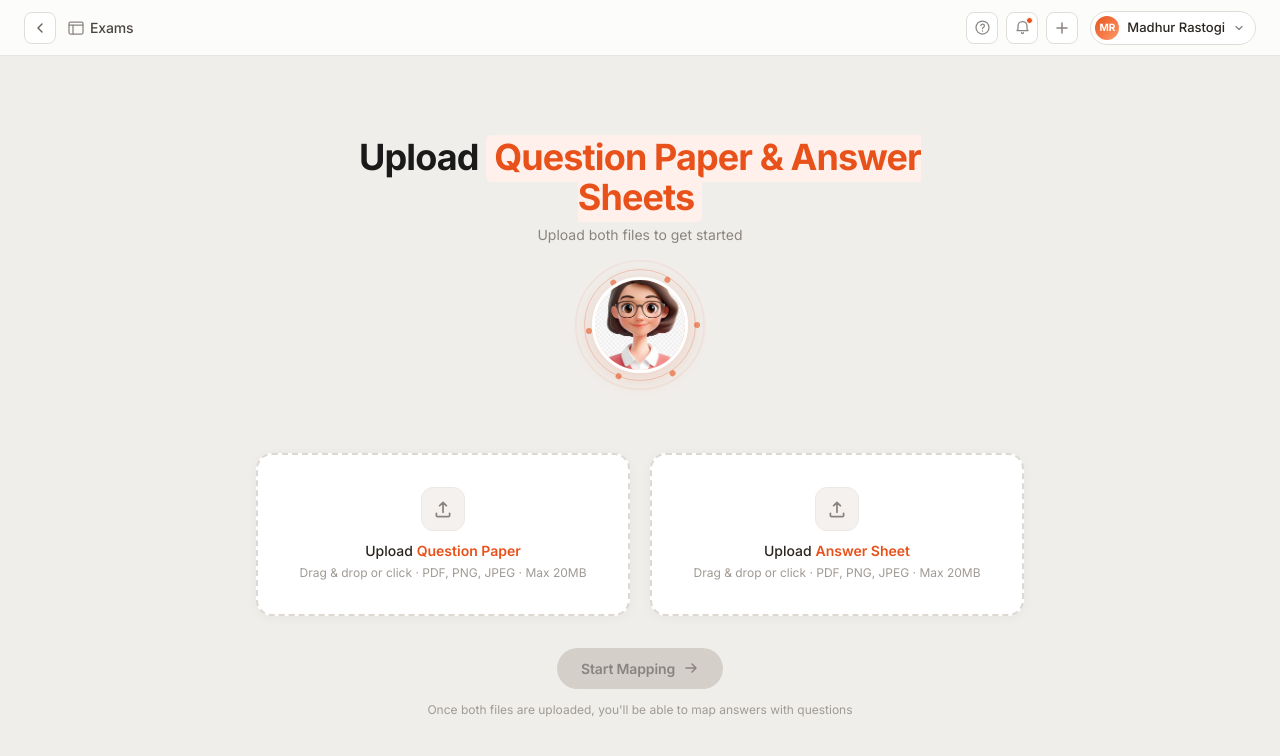
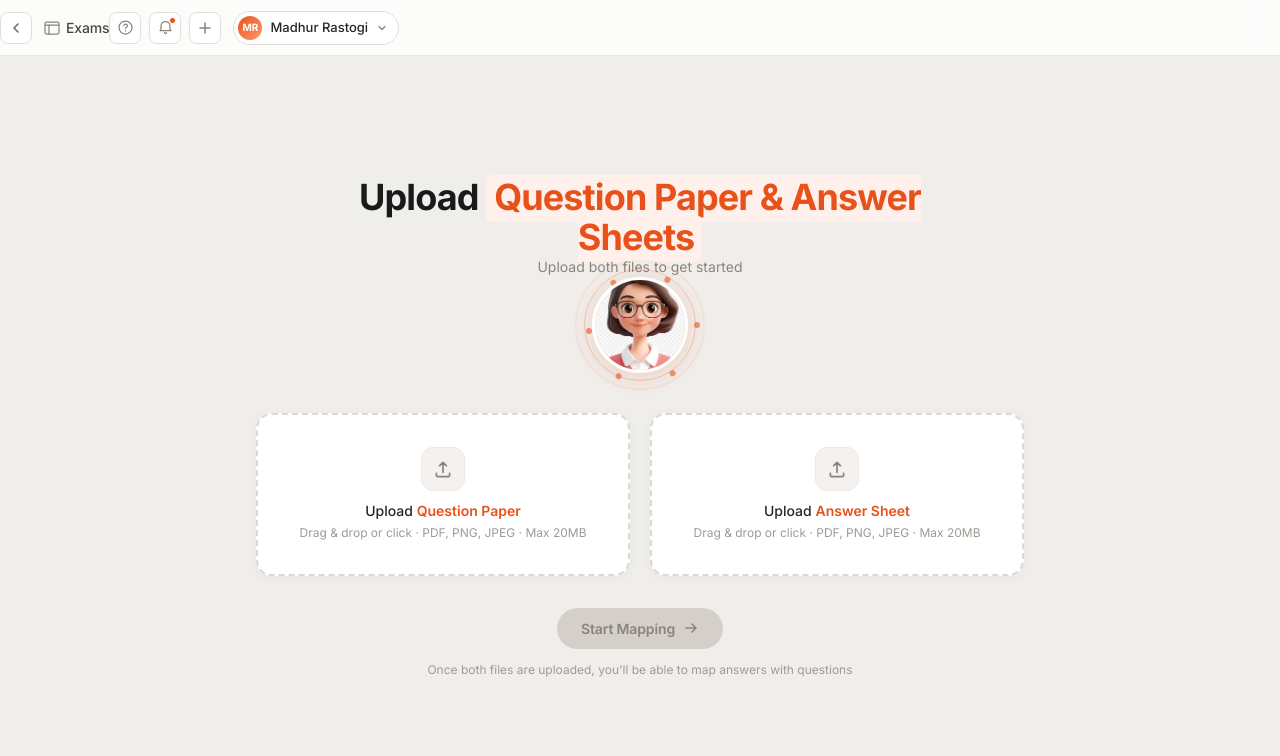
Before and after one commit to anshumancodes/veda-ai-assessment, a Next.js app in the folder apps/web/: page / in a window 1280 px wide. Shown: the top 756 px of the page. Built offline with nearby package versions, Linux system fonts and the light colour scheme.

Commit message:
style(globals): add italics and scrollbar styles to Inter font

```diff
--- a/apps/web/src/app/globals.css
+++ b/apps/web/src/app/globals.css
@@ -1,4 +1,4 @@
-@import url("https://fonts.googleapis.com/css2?family=Inter:wght@400;500;600;700&display=swap");
+@import url("https://fonts.googleapis.com/css2?family=Inter:ital,opsz,wght@0,14..32,400;0,14..32,500;0,14..32,600;0,14..32,700;1,14..32,400&display=swap");
 @import "tailwindcss";
 
 :root {
@@ -13,7 +13,7 @@
   --primary-foreground: #ffffff;
   --accent: #fff0eb;
   --destructive: #dc2626;
-  --nav-bg: rgba(255, 255, 255, 0.85);
+  --nav-bg: rgba(255, 255, 255, 0.88);
 }
 
 @theme inline {
@@ -35,6 +35,8 @@
 *::before,
 *::after {
   box-sizing: border-box;
+  margin: 0;
+  padding: 0;
 }
 
 body {
@@ -43,4 +45,26 @@ body {
   font-family: "Inter", Arial, Helvetica, sans-serif;
   -webkit-font-smoothing: antialiased;
   -moz-osx-font-smoothing: grayscale;
+  font-feature-settings: "cv02", "cv03", "cv04", "cv11";
 }
+
+/* Scrollbar styling */
+::-webkit-scrollbar {
+  width: 5px;
+  height: 5px;
+}
+::-webkit-scrollbar-track {
+  background: transparent;
+}
+::-webkit-scrollbar-thumb {
+  background: #d4cfc9;
+  border-radius: 99px;
+}
+::-webkit-scrollbar-thumb:hover {
+  background: #b4b0ac;
+}
+
+/* Button reset */
+button {
+  font-family: inherit;
+}
```
